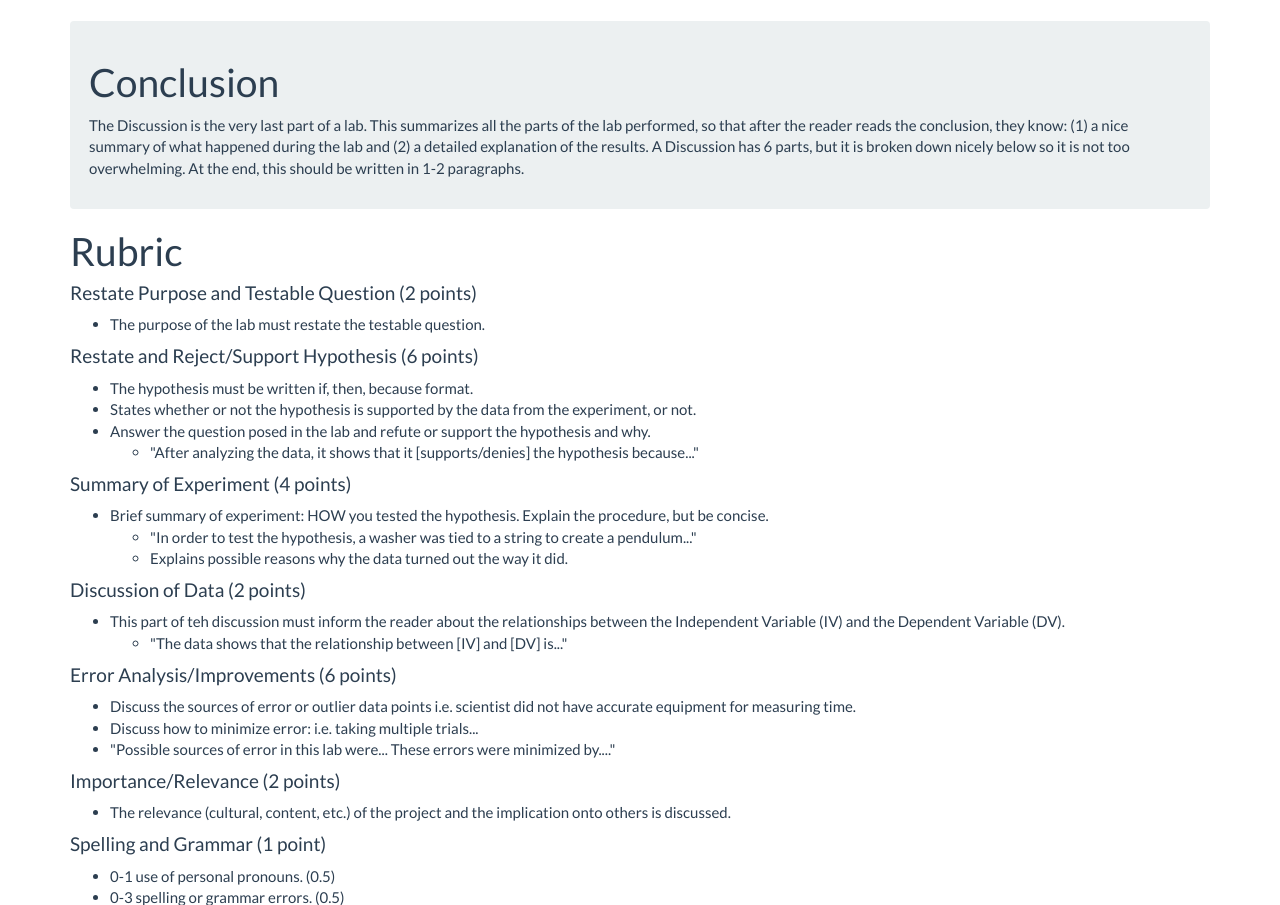
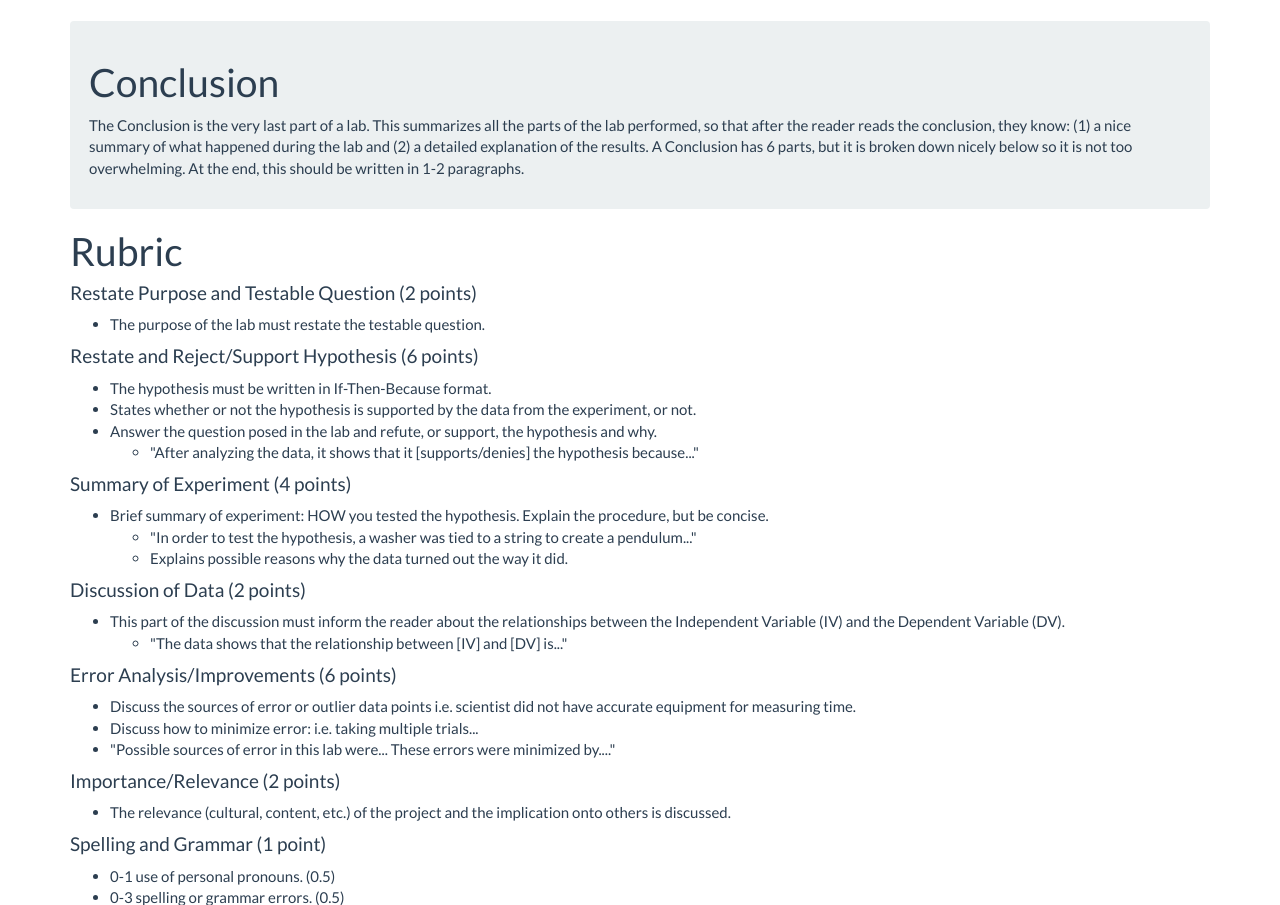
Before and after one commit to d16r/upsciencefair.com, a Flask app: page /conclusion/ in a window 1280 px wide. Shown: the part 83-988 px from the top of the page. Run offline with Flask 2, Linux system fonts and the light colour scheme; some libraries are stand-ins or nearby versions.

Commit message:
proofread all portions.

```diff
--- a/templates/conclusion.html
+++ b/templates/conclusion.html
@@ -3,7 +3,7 @@
 {% block content %}
           <div class="well">
             <h1>Conclusion</h1>
-            <p>The Discussion is the very last part of a lab.  This summarizes all the parts of the lab performed, so that after the reader reads the conclusion, they know: (1) a nice summary of what happened during the lab and (2) a detailed explanation of the results.  A Discussion has 6 parts, but it is broken down nicely below so it is not too overwhelming. At the end, this should be written in 1-2 paragraphs.</p>
+            <p>The Conclusion is the very last part of a lab.  This summarizes all the parts of the lab performed, so that after the reader reads the conclusion, they know: (1) a nice summary of what happened during the lab and (2) a detailed explanation of the results.  A Conclusion has 6 parts, but it is broken down nicely below so it is not too overwhelming. At the end, this should be written in 1-2 paragraphs.</p>
           </div>
 
           <div>
@@ -16,9 +16,9 @@
 
             <h4>Restate and Reject/Support Hypothesis (6 points)</h4>
             <ul>
-              <li>The hypothesis must be written if, then, because format.</li>
+              <li>The hypothesis must be written in If-Then-Because format.</li>
               <li>States whether or not the hypothesis is supported by the data from the experiment, or not.</li>
-              <li>Answer the question posed in the lab and refute or support the hypothesis and why.</li>
+              <li>Answer the question posed in the lab and refute, or support, the hypothesis and why.</li>
               <ul>
                 <li>"After analyzing the data, it shows that it [supports/denies] the hypothesis because..."</li>
               </ul>
@@ -35,7 +35,7 @@
 
             <h4>Discussion of Data (2 points)</h4>
             <ul>
-              <li>This part of teh discussion must inform the reader about the relationships between the Independent Variable (IV) and the Dependent Variable (DV).
+              <li>This part of the discussion must inform the reader about the relationships between the Independent Variable (IV) and the Dependent Variable (DV).
                 <ul>
                   <li>"The data shows that the relationship between [IV] and [DV] is..."</li>
                 </ul>
--- a/templates/materials.html
+++ b/templates/materials.html
@@ -2,7 +2,7 @@
 {% block content %}
           <div class="well">
             <h1>Materials/Methods</h1>
-            <p>The materials/methods section is very important in a lab report because it tells the reader exactly what you need to complete the experiment. It also gives a step by step procedure that should be detailed enough that anyone (including your grandma) can repeat the experiment after simply reading your methods section. It must include all of the following parts and include all of the points under each subsection:</p>
+            <p>The materials/methods section is very important in a lab report because it tells the reader exactly what you need to complete the experiment. It also gives a step-by-step procedure that should be detailed enough that anyone (including your grandma) can repeat the experiment after simply reading your methods section. It must include all of the following parts and include all of the points under each subsection.</p>
           </div>
 
           <div>
@@ -23,8 +23,8 @@
                 <li>How the materials were used is clearly explained in chronological (which one was used first, to which one was used last) order.</li>
               </ul>
               <li>Must include the amounts and units of each material used when explaining the step it was used in.</li>
-              <li>The experiment is replicable. (Some one else could repeat your steps without your helps.)</li>
-              <li>Drawings and photographs enhance or clarify the procedure.</li>
+              <li>The experiment is replicable. (Some one else could repeat your steps without your help.)</li>
+              <li>Drawings and photographs enhance, or, clarify the procedure.</li>
             </ul>
 
             <h4>Spelling and Grammar (1 points)</h4>
```
